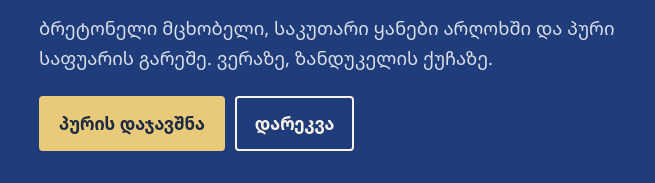
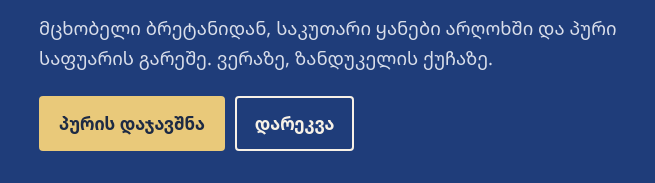
Before and after one commit to Nikoloz-Kuchukhidze/vitrinastudio.ge, a plain HTML site: page demo/au-ble-dor/index.html in a window 1280 px wide. Shown: the part 385-568 px from the top of the page, 93-748 px from the left. Drawn offline with nearby package versions, Linux system fonts and the light colour scheme.

Commit message:
Au Blé d'or demo: baker from Brittany wording
Co-Authored-By: Claude Opus 5.5 <noreply@anthropic.com>
Claude-Session: https://claude.ai/code/session_01VECSLxfMCgsLB3FAFs82FC

```diff
--- a/demo/au-ble-dor/index.html
+++ b/demo/au-ble-dor/index.html
@@ -126,7 +126,7 @@ footer { background:#1d2a44; color:#d9deea; }
 const PHONE = "995591133478";
 const T = {ka:{days:["ორშაბათი","სამშაბათი","ოთხშაბათი","ხუთშაბათი","პარასკევი","შაბათი","კვირა"], closed:"დაკეტილია", allday:"24 საათი",
  demo:"დემო: მომზადებულია Au Blé d'or-ისთვის Vitrina Studio-ს მიერ. ეს ოფიციალური საიტი არ არის.",
- h1:"პური ქართული წითელი დოლის ხორბლისგან", lead:"ბრეტონელი მცხობელი, საკუთარი ყანები არღოხში და პური საფუარის გარეშე. ვერაზე, ზანდუკელის ქუჩაზე.",
+ h1:"პური ქართული წითელი დოლის ხორბლისგან", lead:"მცხობელი ბრეტანიდან, საკუთარი ყანები არღოხში და პური საფუარის გარეშე. ვერაზე, ზანდუკელის ქუჩაზე.",
  cta:"პურის დაჯავშნა", call:"დარეკვა",
  pK:"ყანიდან პურამდე", pH:"როგორ ცხვება ჩვენი პური",
  p1:"ყანა", p1d:"წითელი დოლი, ქართული ხორბლის ჯიში, საკუთარ ყანებში, არღოხში.", p2:"წისქვილი", p2d:"ფქვილი იფქვება ცხობამდე, ახალი.", p3:"ცომი", p3d:"საფუარის გარეშე, წყაროს წყლით.", p4:"დახლი", p4d:"ახალი პური და ტკბილეული, ვერაზე.",
```
